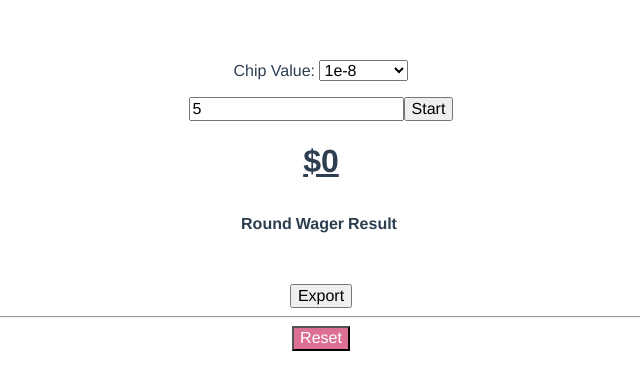
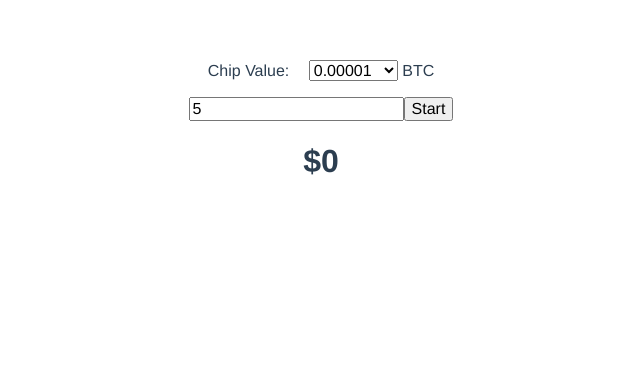
Before and after one commit to calsiy/bettormelon, a Vue app: page / in a window 1280 px wide. Shown: the top 390 px of the page, without its empty margins (319-959 px from the left). Built offline with nearby package versions, Linux system fonts and the light colour scheme.

Commit message:
Update betting logic

```diff
--- a/index.html
+++ b/index.html
@@ -4,7 +4,7 @@
     <meta charset="UTF-8" />
     <link rel="icon" href="/favicon.ico" />
     <meta name="viewport" content="width=device-width, initial-scale=1.0" />
-    <title>Vite App</title>
+    <title>Bettor Melon</title>
   </head>
   <body>
     <div id="app"></div>
--- a/src/App.vue
+++ b/src/App.vue
@@ -6,9 +6,7 @@ import Roulette from "./components/Roulette/Index.vue";
 </script>
 
 <template>
-  <div id="app">
-    <Roulette msg="Hello Vue 3 + Vite"/>
-  </div>
+  <Roulette/>
 </template>
 
 <style>
--- a/src/components/Roulette/Index.vue
+++ b/src/components/Roulette/Index.vue
@@ -11,7 +11,7 @@ const chipValues = [
   0.00001,
   0.0001
 ];
-const chipValue = ref(0.00000001);
+const chipValue = ref(0.00001);
 
 const initRound = (
     {
@@ -65,7 +65,10 @@ const generateNextRound = () => {
     // if two consecutive wagers are won
     // or if two out of three wagers are won
     // the next wager is two levels lower
-    if (_rounds.length >= 3 && (_rounds.slice(-3).filter(_ => _?.won).length >= 2)) {
+    if (
+        (_rounds.length >= 3 && (_rounds.slice(-3).filter(_ => _?.won).length >= 2)) ||
+        (lastRound.wager >= 50)
+    ) {
       level = 2;
     } else {
       // 2.
@@ -128,7 +131,7 @@ const handleExportToCsv = () => {
 <template>
   <div>
     <section class="chip-value-wrapper">
-      <label for="chip-value">Chip Value: </label>
+      <label for="chip-value" style="padding-right: 15px;">Chip Value: </label>
       <select id="chip-value" v-model="chipValue">
         <option
             v-for="v of chipValues"
@@ -138,6 +141,7 @@ const handleExportToCsv = () => {
           {{ v }}
         </option>
       </select>
+      BTC
     </section>
 
     <form @submit.prevent="handleStartSession">
@@ -148,14 +152,14 @@ const handleExportToCsv = () => {
     <h1>
       <a
           :href="`https://www.google.com/search?q=${totalBtc}+btc+to+aud`"
-          :style="{ color: `${total > 90 ? 'green' : (total < 0 ? 'red' : 'inherit') }` }"
+          :style="{ 'text-decoration': 'none', color: `${total > 90 ? 'green' : (total < 0 ? 'red' : 'inherit') }` }"
           target="_blank"
       >
         <b>${{ total }}</b>
       </a>
     </h1>
 
-    <table>
+    <table v-show="rounds.length">
       <tr>
         <th>Round</th>
         <th>Wager</th>
@@ -163,7 +167,10 @@ const handleExportToCsv = () => {
         <th></th>
       </tr>
 
-      <tr v-for="round of rounds" :key="round.id">
+      <tr
+          v-for="round of rounds" :key="round.id"
+          :style="{ 'background-color': (round.wager > 50 && !round.won) ? 'lightblue' : 'inherit' }"
+      >
         <td>{{ round.index }}</td>
         <td :style="{ color: `${round.wager >= 50 ? 'red' : 'inherit' }` }">
           {{ round.wager }}
@@ -187,9 +194,11 @@ const handleExportToCsv = () => {
       </tr>
     </table>
 
-    <button class="btn-export" @click="handleExportToCsv">Export</button>
-    <hr>
-    <button class="btn-reset" @click="handleReset">Reset</button>
+    <template v-show="rounds.length">
+      <button class="btn-export" @click="handleExportToCsv">Export</button>
+      <hr>
+      <button class="btn-reset" @click="handleReset">Reset</button>
+    </template>
   </div>
 </template>
 
```
